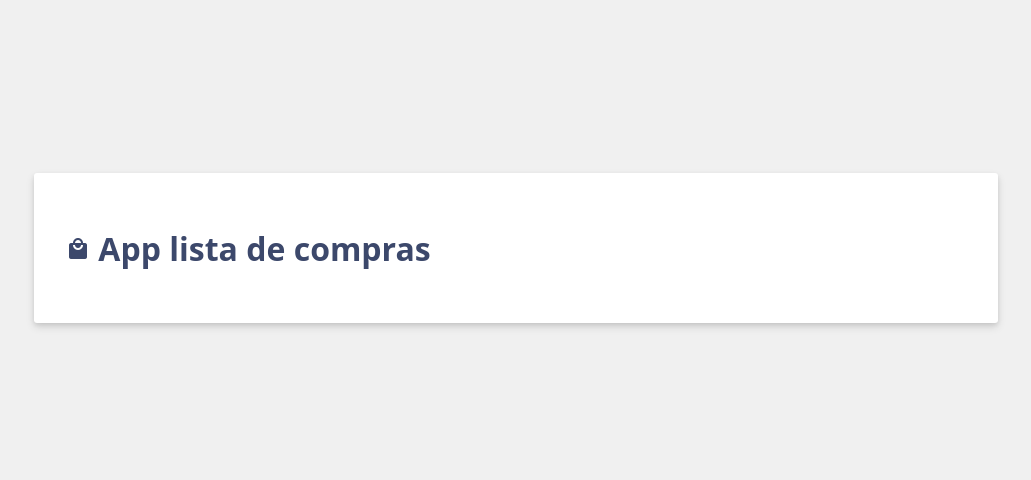
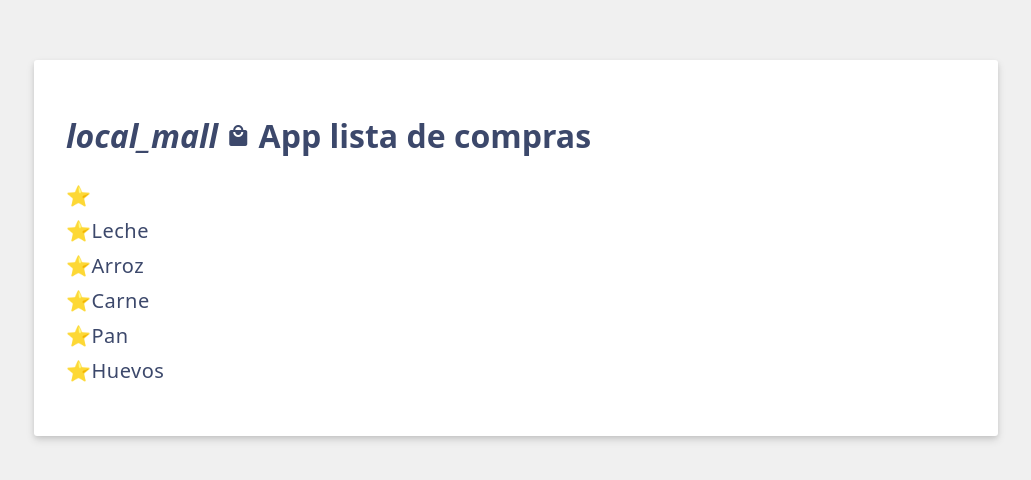
Before and after one commit to ErikMT24/Vue.js-ShoppingCart, a Vue app: page / in a window 1280 px wide. Shown: the part 152-632 px from the top of the page, without its empty margins (124-1155 px from the left). Built offline with nearby package versions, Linux system fonts and the light colour scheme.

Commit message:
⭐Feat: List Rendering Add a list of items using a for

```diff
--- a/src/App.vue
+++ b/src/App.vue
@@ -4,13 +4,25 @@
 import { ref } from 'vue'
 // Creando una referencia reactiva
 // de tipo string
-const header = ref('App lista de compras');
+const header = ref(' App lista de compras');
+const bag = ref('<i class="material-icons shopping-cart-icon">local_mall</i>')
 //const shoppingIcon = ref('material-icons shopping-cart-icon');
-const bag = ref('<i class="material-icons shopping-cart-icon">local_mall</i>')
+//Creando una referencia reactiva
+//para almacenar el valor de la lista
+const items = ref([ '',
+{id: 0, label:'Leche'},
+{id: 2, label:'Arroz'},
+{id: 3, label:'Carne'},
+{id: 4, label:'Pan'},
+{id: 5, label:'Huevos'}
+]);
 </script>
 
 <template>
-   <h1> <span v-html="bag"></span> {{ header }} </h1>
+   <h1> <i :class="shoppingIcon">local_mall</i> <span v-html="bag"></span> {{ header }} </h1>
+   <ul>
+    <li v-for="item in items" v-bind:key="item.id">⭐{{ item.label }}</li>
+   </ul>
 </template>
 
 <style scoped>
```
